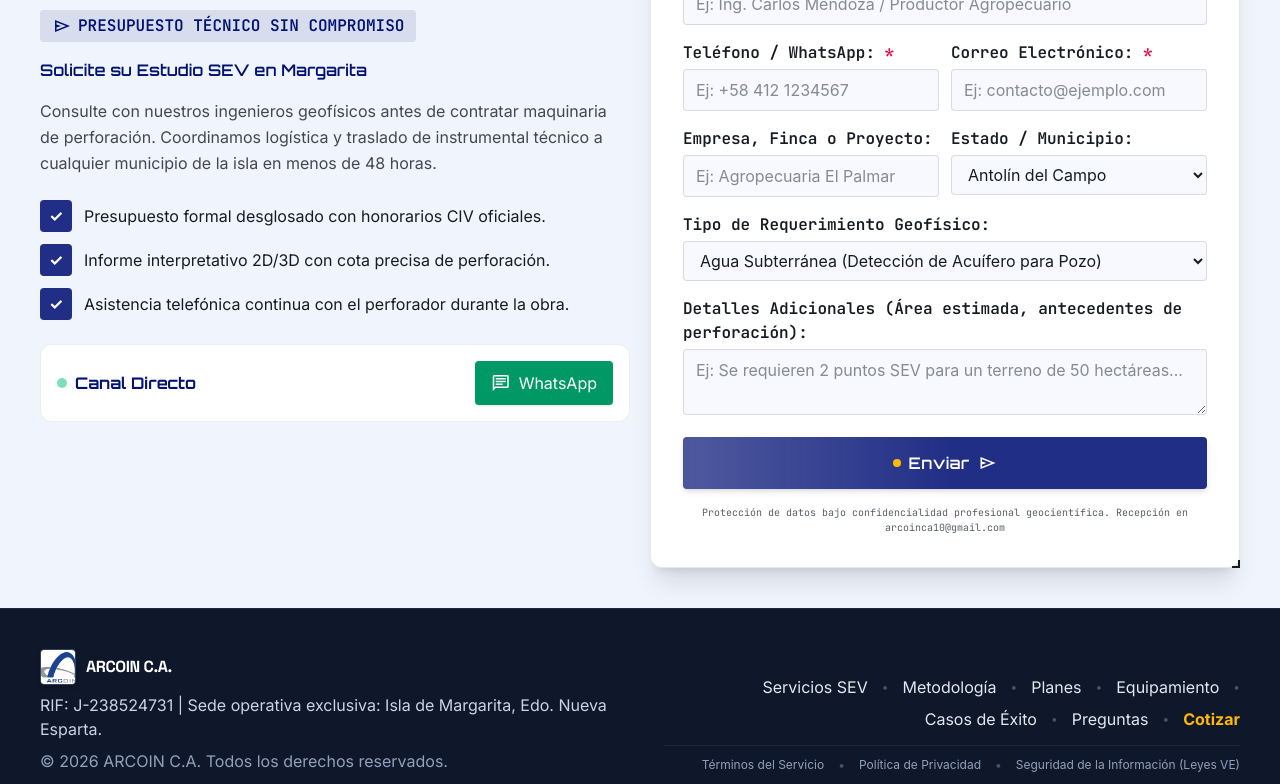
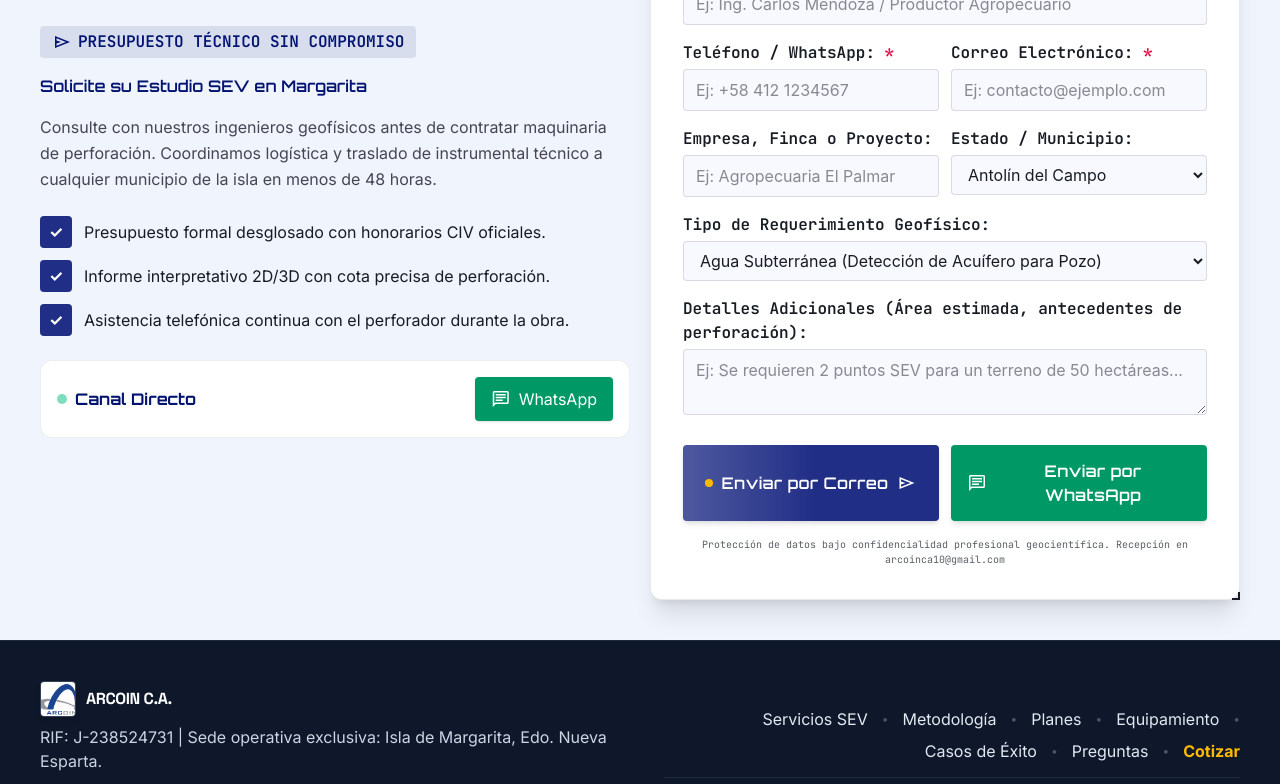
Before and after one commit to adrielssystems/arcoin, a React (Vite) app in the folder web/: page / in a window 1280 px wide. Shown: the part 6798-7582 px from the top of the page. Built offline with nearby package versions, Linux system fonts and the light colour scheme.

Commit message:
feat: complete removal of simulador and dual email and whatsapp actions

```diff
--- a/web/public/index-vanguardia.html
+++ b/web/public/index-vanguardia.html
@@ -790,7 +790,7 @@
 <div class="lg:col-span-6">
 <div class="bg-surface-container-lowest p-6 sm:p-8 rounded-xl border border-outline-variant/40 shadow-xl crosshair-corner">
 <div class="flex justify-between items-center mb-6 pb-2 border-b border-outline-variant/20">
-<span class="font-orbitron font-bold text-title-md text-primary">Simulador de Cotización SEV</span>
+<span class="font-orbitron font-bold text-title-md text-primary">Cotización SEV</span>
 <span class="font-label-sm text-[10px] text-secondary font-code-spec">RESPUESTA &lt; 2 HORAS</span>
 </div>
 <form class="space-y-4" onsubmit="event.preventDefault(); window.open('https://wa.me/584120000000?text=' + encodeURIComponent('Hola ARCOIN, deseo cotizar un estudio SEV para ' + document.getElementById('req-tipo').value + ' en el estado ' + document.getElementById('req-estado').value + '. Mi nombre es ' + document.getElementById('req-nombre').value));">
--- a/web/src/components/ContactForm.tsx
+++ b/web/src/components/ContactForm.tsx
@@ -90,7 +90,10 @@ export default function ContactForm() {
         form.reset();
         mountTimeRef.current = Date.now();
       } else {
-        const errorText = data.message || 'El servicio de correo está validando el buzón.';
+        let errorText = data.message || 'El servicio de correo está validando el buzón.';
+        if (typeof errorText === 'string' && errorText.toLowerCase().includes('activat')) {
+          errorText = 'FormSubmit requiere una activación única: abra el correo en arcoinca10@gmail.com y haga clic en "Activate Form". Mientras tanto, envíe esta cotización de inmediato por WhatsApp con el botón abajo.';
+        }
         throw new Error(errorText);
       }
     } catch (err: any) {
@@ -99,6 +102,36 @@ export default function ContactForm() {
     } finally {
       setIsSubmitting(false);
     }
+  };
+
+  const handleWhatsAppDirect = (e: React.MouseEvent) => {
+    e.preventDefault();
+    const form = (e.currentTarget as HTMLElement).closest('form');
+    if (!form) return;
+    const elements = form.elements as any;
+    const nombre = (elements['req-nombre']?.value || '').trim();
+    const telefono = (elements['req-telefono']?.value || '').trim();
+    const email = (elements['req-email']?.value || '').trim();
+    const empresa = (elements['req-empresa']?.value || '').trim();
+    const municipio = (elements['req-estado']?.value || '').trim();
+    const tipo = (elements['req-tipo']?.value || '').trim();
+    const mensaje = (elements['req-mensaje']?.value || '').trim();
+
+    if (!nombre) {
+      alert('Por favor ingrese al menos su Nombre para la cotización.');
+      return;
+    }
+
+    let waText = `*Solicitud de Cotización SEV - ARCOIN C.A.*%0A%0A`;
+    waText += `👤 *Nombre:* ${encodeURIComponent(nombre)}%0A`;
+    if (telefono) waText += `📞 *Teléfono:* ${encodeURIComponent(telefono)}%0A`;
+    if (email) waText += `📧 *Correo:* ${encodeURIComponent(email)}%0A`;
+    if (empresa) waText += `🏢 *Empresa/Proyecto:* ${encodeURIComponent(empresa)}%0A`;
+    waText += `📍 *Municipio:* ${encodeURIComponent(municipio)}%0A`;
+    waText += `🎯 *Tipo:* ${encodeURIComponent(tipo)}%0A`;
+    if (mensaje) waText += `📝 *Detalles:* ${encodeURIComponent(mensaje)}%0A`;
+
+    window.open(`https://wa.me/584166967096?text=${waText}`, '_blank');
   };
 
   return (
@@ -316,6 +349,7 @@ export default function ContactForm() {
                   ></textarea>
                 </div>
 
+                <div className="grid grid-cols-1 sm:grid-cols-2 gap-3 pt-2">
                   <button
                     className="w-full py-3.5 px-4 rounded bg-primary-container hover:bg-primary text-white font-title-sm text-title-sm shadow-md hover:shadow-lg hover:-translate-y-0.5 active:scale-95 transition-all flex items-center justify-center gap-2 group relative overflow-hidden disabled:opacity-60 disabled:pointer-events-none"
                     type="submit"
@@ -325,16 +359,26 @@ export default function ContactForm() {
                     {isSubmitting ? (
                       <>
                         <span className="w-4 h-4 border-2 border-white/30 border-t-white rounded-full animate-spin"></span>
-                      <span className="relative z-10">Enviando cotización...</span>
+                        <span className="relative z-10 text-body-sm">Enviando...</span>
                       </>
                     ) : (
                       <>
                         <span className="w-2 h-2 rounded-full bg-amber-400 group-hover:scale-125 transition-transform relative z-10"></span>
-                      <span className="relative z-10 font-orbitron font-semibold tracking-wide">Enviar</span>
-                      <span className="material-symbols-outlined text-[18px] group-hover:translate-x-1 transition-transform relative z-10" data-icon="send">send</span>
+                        <span className="relative z-10 font-orbitron font-semibold tracking-wide text-label-md">Enviar por Correo</span>
+                        <span className="material-symbols-outlined text-[17px] group-hover:translate-x-1 transition-transform relative z-10" data-icon="send">send</span>
                       </>
                     )}
                   </button>
+
+                  <button
+                    type="button"
+                    onClick={handleWhatsAppDirect}
+                    className="w-full py-3.5 px-4 rounded bg-emerald-600 hover:bg-emerald-700 text-white font-title-sm text-title-sm shadow-md hover:shadow-lg hover:-translate-y-0.5 active:scale-95 transition-all flex items-center justify-center gap-2"
+                  >
+                    <span className="material-symbols-outlined text-[18px]" data-icon="chat">chat</span>
+                    <span className="font-orbitron font-semibold tracking-wide text-label-md">Enviar por WhatsApp</span>
+                  </button>
+                </div>
               </form>
 
               <div className="mt-4 text-center font-label-sm text-[10px] text-secondary">
--- a/web/src/components/LegalModal.tsx
+++ b/web/src/components/LegalModal.tsx
@@ -136,7 +136,7 @@ export default function LegalModal({ isOpen, initialTab = 'terminos', onClose }:
                   <strong className="text-slate-950">ARCOIN C.A.</strong> (RIF J-238524731), con sede operativa en la Isla de Margarita, Estado Nueva Esparta, es una empresa especializada en consultoría geofísica aplicada, ejecución de Sondeos Eléctricos Verticales (SEV) y tomografía geoeléctrica 2D/3D.
                 </p>
                 <p className="text-slate-800">
-                  El acceso a este portal web y el uso del simulador de cotizaciones implica la aceptación plena de las presentes condiciones por parte del usuario o contratante.
+                  El acceso a este portal web y el uso del formulario de Cotización SEV implica la aceptación plena de las presentes condiciones por parte del usuario o contratante.
                 </p>
               </div>
 
@@ -202,7 +202,7 @@ export default function LegalModal({ isOpen, initialTab = 'terminos', onClose }:
                   2. Datos Recabados y Finalidad
                 </h3>
                 <p className="mb-2 text-slate-800">
-                  A través de nuestro simulador y formulario de cotización, ARCOIN C.A. recaba únicamente los datos indispensables para formular su propuesta técnica:
+                  A través de nuestro formulario de Cotización SEV, ARCOIN C.A. recaba únicamente los datos indispensables para formular su propuesta técnica:
                 </p>
                 <ul className="list-disc pl-5 space-y-1 mb-2 text-slate-800 font-medium">
                   <li>Nombre completo y cargo profesional.</li>
```
Lines whose indentation alone changed are shown as unchanged.
